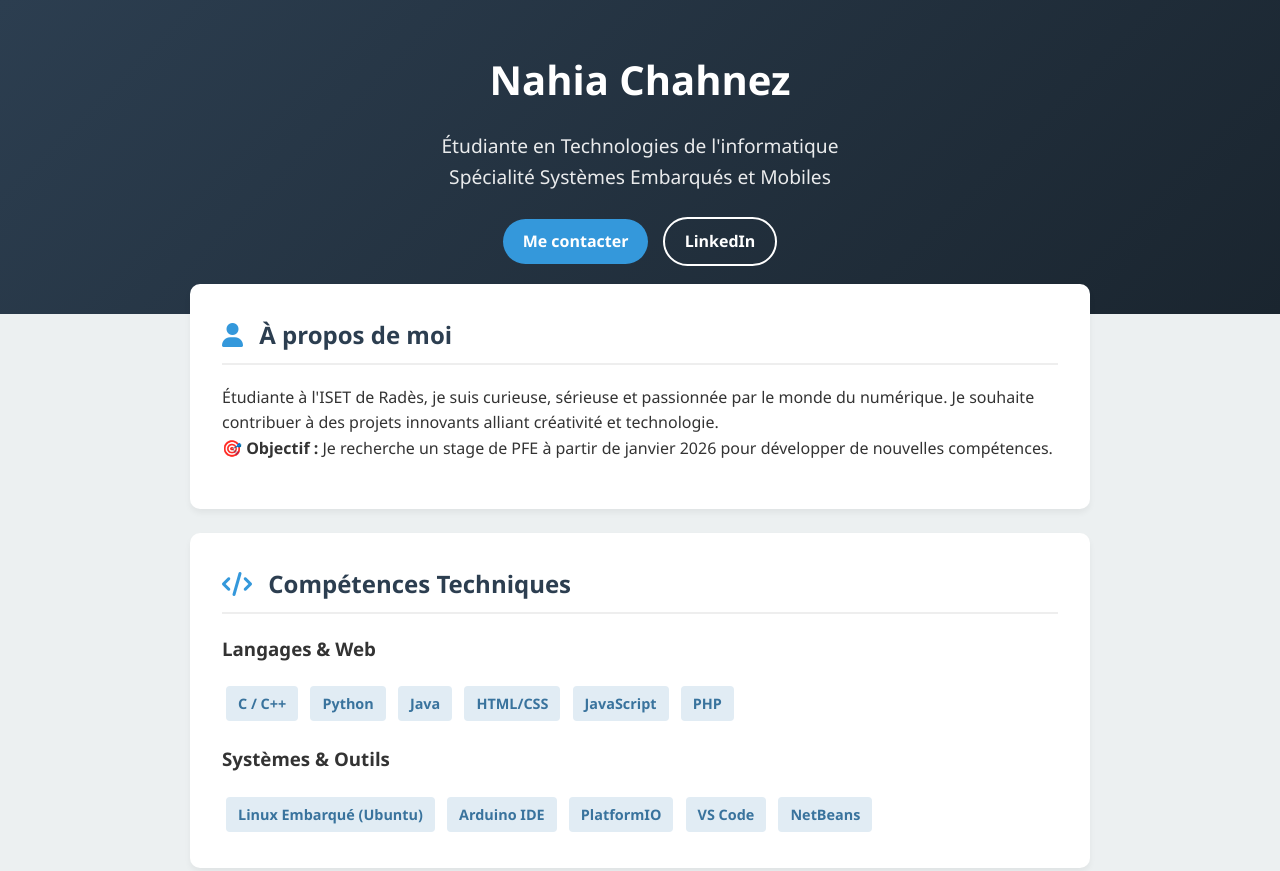
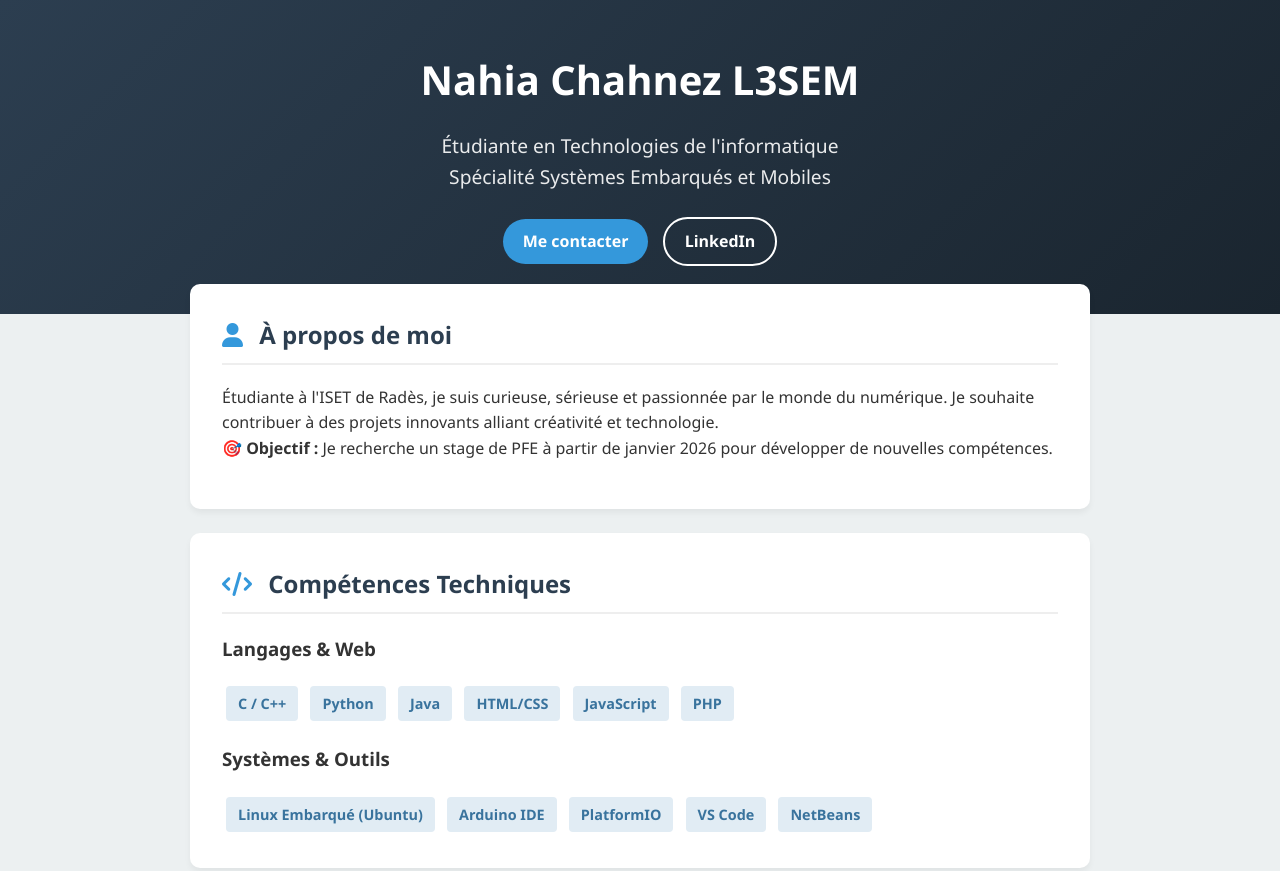
Before and after one commit to nahiachahnez-ui/portfolio, a plain HTML site: page index.html in a window 1280 px wide. Shown: the top 871 px of the page. Drawn offline with Linux system fonts and the light colour scheme.

Commit message:
Update index.html

```diff
--- a/index.html
+++ b/index.html
@@ -10,7 +10,7 @@
 <body>
 
     <header>
-        <h1>Nahia Chahnez</h1>
+        <h1>Nahia Chahnez  L3SEM</h1>
         <p>Étudiante en Technologies de l'informatique <br> Spécialité Systèmes Embarqués et Mobiles</p>
         <div class="header-contact">
             <a href="mailto:nahiachahnez@gmail.com" class="btn">Me contacter</a>
@@ -118,4 +118,5 @@
         </footer>
 
 </body>
+
 </html>
```
